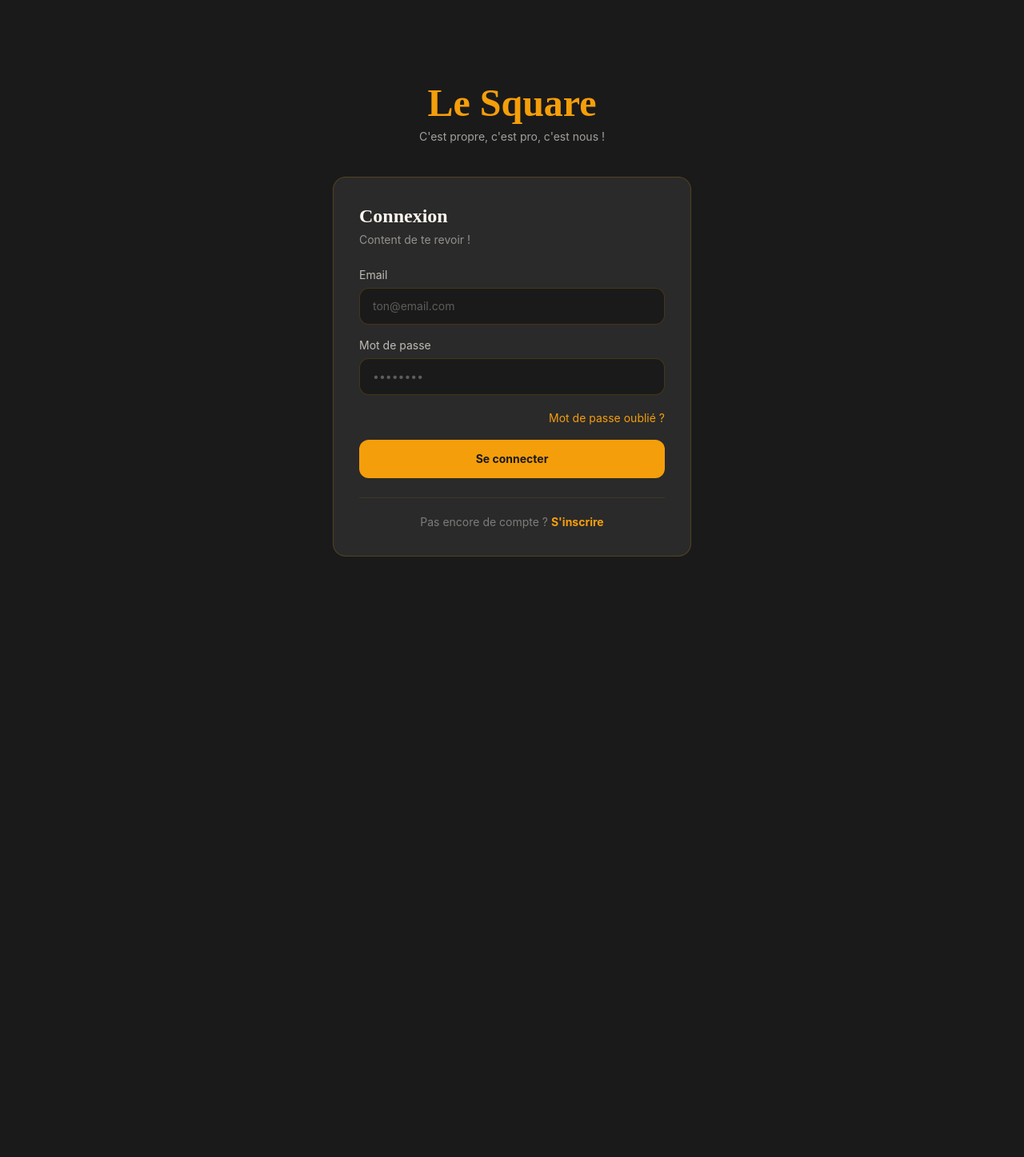
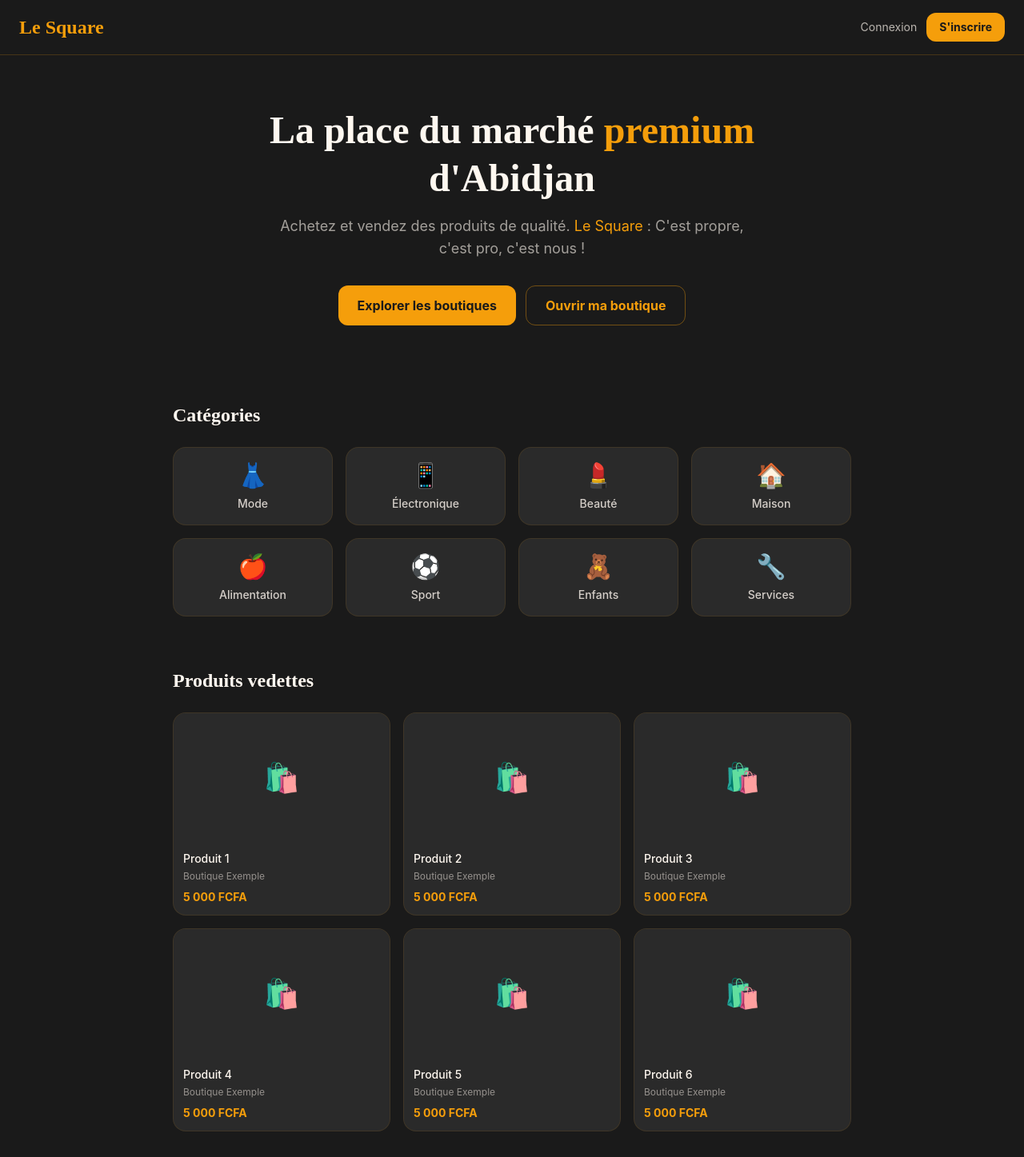
Before and after one commit to zpdjedje-a11y/LeSquare, a React (Vite) app: page / in a window 1280 px wide. Shown: the whole page at 80% size. Before the commit the page ends 800 px from the top, so only its background shows below. Built offline with nearby package versions, Linux system fonts and the light colour scheme; no server answers.

Commit message:
feat: HomePage marketplace

```diff
--- a/src/App.tsx
+++ b/src/App.tsx
@@ -1,7 +1,7 @@
-import AuthPage from "./pages/AuthPage"
+import HomePage from "./pages/HomePage"
 
 function App() {
-  return <AuthPage />
+  return <HomePage />
 }
 
 export default App
--- /dev/null
+++ b/src/pages/HomePage.tsx
@@ -0,0 +1,91 @@
+export default function HomePage() {
+  return (
+    <div className="min-h-screen" style={{ backgroundColor: "#1A1A1A" }}>
+
+      {/* Header */}
+      <header className="flex items-center justify-between px-6 py-4 border-b border-ambre/20">
+        <h1 className="font-playfair text-2xl font-black text-ambre">
+          Le Square
+        </h1>
+        <div className="flex items-center gap-3">
+          <button className="text-creme/70 text-sm hover:text-ambre transition-colors">
+            Connexion
+          </button>
+          <button className="bg-ambre text-noir font-bold px-4 py-2 rounded-xl text-sm hover:bg-or transition-colors">
+            S'inscrire
+          </button>
+        </div>
+      </header>
+
+      {/* Hero */}
+      <section className="px-6 py-16 text-center max-w-2xl mx-auto">
+        <h2 className="font-playfair text-5xl font-black text-creme mb-4 leading-tight">
+          La place du marché <span className="text-ambre">premium</span> d'Abidjan
+        </h2>
+        <p className="text-creme/60 text-lg mb-8">
+          Achetez et vendez des produits de qualité. <span className="text-ambre">Le Square</span> : C'est propre, c'est pro, c'est nous !
+        </p>
+        <div className="flex gap-3 justify-center">
+          <button className="bg-ambre text-noir font-bold px-6 py-3 rounded-xl hover:bg-or transition-colors">
+            Explorer les boutiques
+          </button>
+          <button className="border border-ambre/40 text-ambre font-bold px-6 py-3 rounded-xl hover:border-ambre transition-colors">
+            Ouvrir ma boutique
+          </button>
+        </div>
+      </section>
+
+      {/* Catégories */}
+      <section className="px-6 py-8 max-w-4xl mx-auto">
+        <h3 className="font-playfair text-2xl font-bold text-creme mb-6">
+          Catégories
+        </h3>
+        <div className="grid grid-cols-2 md:grid-cols-4 gap-4">
+          {[
+            { nom: "Mode", emoji: "👗" },
+            { nom: "Électronique", emoji: "📱" },
+            { nom: "Beauté", emoji: "💄" },
+            { nom: "Maison", emoji: "🏠" },
+            { nom: "Alimentation", emoji: "🍎" },
+            { nom: "Sport", emoji: "⚽" },
+            { nom: "Enfants", emoji: "🧸" },
+            { nom: "Services", emoji: "🔧" },
+          ].map(cat => (
+            <button
+              key={cat.nom}
+              className="bg-gris border border-ambre/10 hover:border-ambre/40 rounded-2xl p-4 text-center transition-all hover:scale-105"
+            >
+              <div className="text-3xl mb-2">{cat.emoji}</div>
+              <p className="text-creme/80 text-sm font-medium">{cat.nom}</p>
+            </button>
+          ))}
+        </div>
+      </section>
+
+      {/* Produits vedettes */}
+      <section className="px-6 py-8 max-w-4xl mx-auto">
+        <h3 className="font-playfair text-2xl font-bold text-creme mb-6">
+          Produits vedettes
+        </h3>
+        <div className="grid grid-cols-2 md:grid-cols-3 gap-4">
+          {[1, 2, 3, 4, 5, 6].map(i => (
+            <div
+              key={i}
+              className="bg-gris border border-ambre/10 rounded-2xl overflow-hidden hover:border-ambre/40 transition-all hover:scale-105 cursor-pointer"
+            >
+              <div className="h-40 flex items-center justify-center" style={{ backgroundColor: "#2A2A2A" }}>
+                <span className="text-4xl">🛍️</span>
+              </div>
+              <div className="p-3">
+                <p className="text-creme text-sm font-medium mb-1">Produit {i}</p>
+                <p className="text-creme/50 text-xs mb-2">Boutique Exemple</p>
+                <p className="text-ambre font-bold text-sm">5 000 FCFA</p>
+              </div>
+            </div>
+          ))}
+        </div>
+      </section>
+
+    </div>
+  )
+}
```
